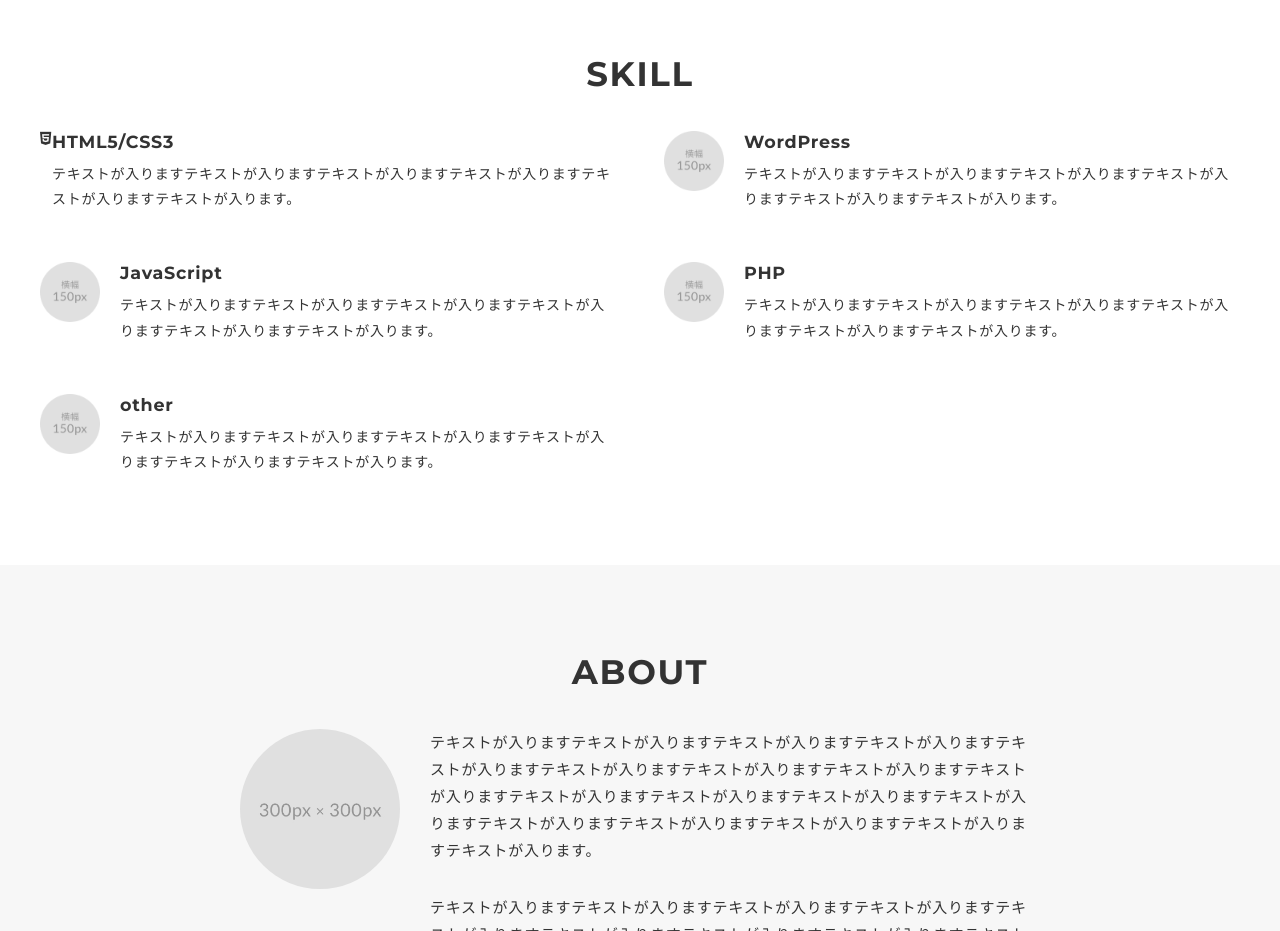
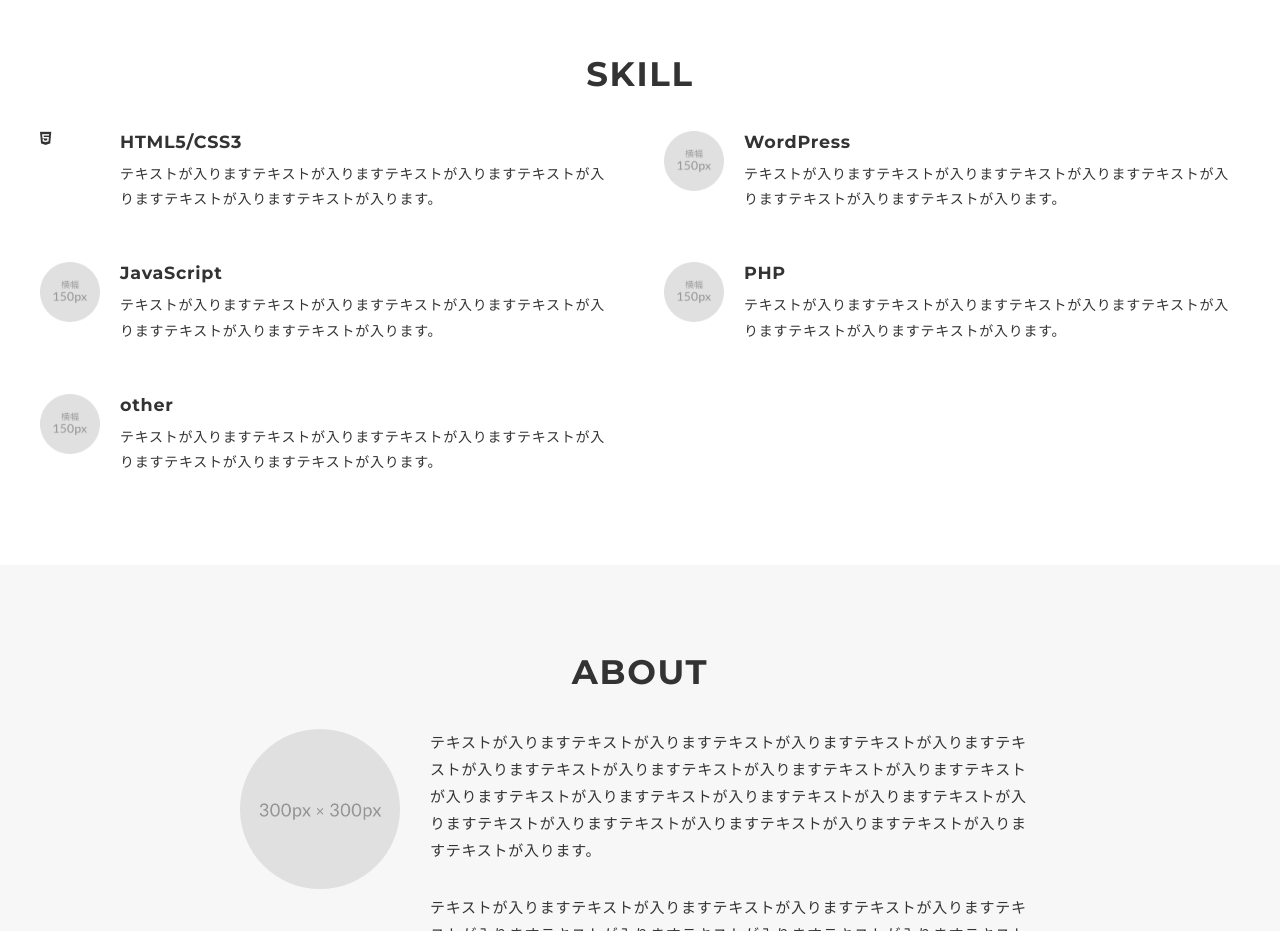
Before and after one commit to HarutoAmetani/portfolio, a plain HTML site: page index.html in a window 1280 px wide. Shown: the part 1000-1931 px from the top of the page. Drawn offline with nearby package versions, Linux system fonts and the light colour scheme.

Commit message:
Update index.html

```diff
--- a/index.html
+++ b/index.html
@@ -98,7 +98,7 @@
           <div class="skill-list">
             <div class="skill-item">
               <!--<p class="skill-img"><img src="img/icon_skill.png" alt=""></p>-->
-              <i class="fa-brands fa-html5"></i>
+              <i class="fa-brands fa-html5 skill-img"></i>
               <div class="skill-body">
                 <h3 class="skill-name">HTML5/CSS3</h3>
                 <p class="skill-text">
```
